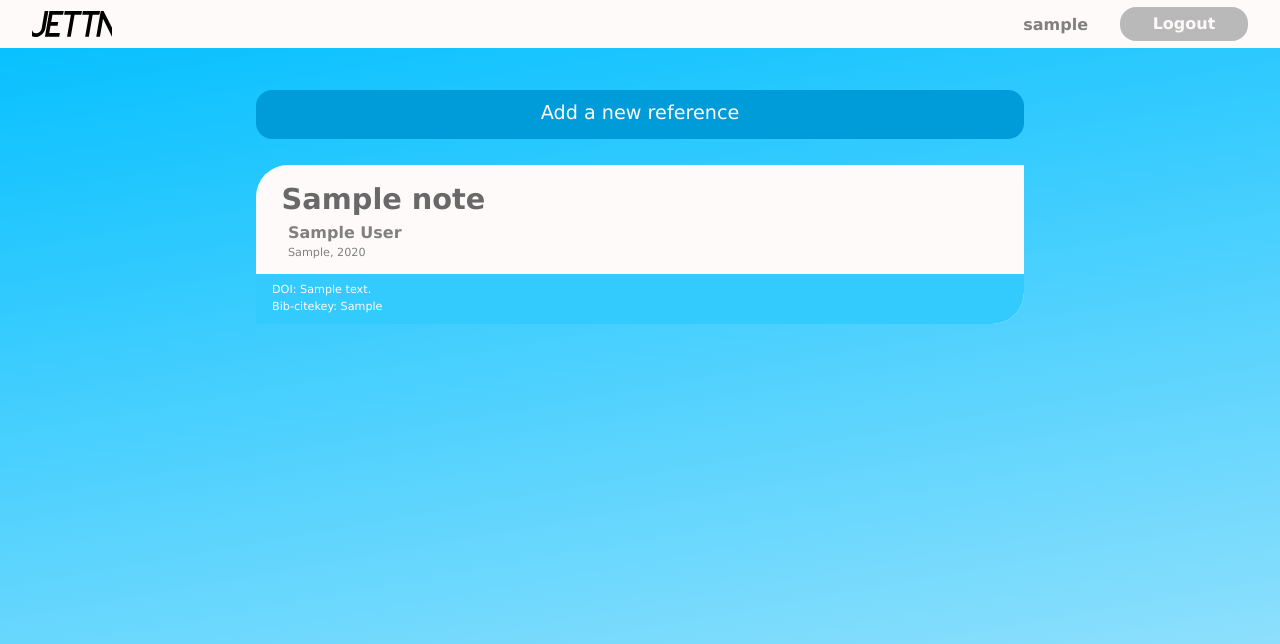
After one commit to Doubleneck/Jetta, a Flask app: template src/templates/note_listing.html in a window 1280 px wide. The commit adds this page. Shown: the top 644 px of the page. Run offline with Flask 2, Linux system fonts and the light colour scheme; the template is opened without the code that fills it: most values are stand-ins (such as "Sample title", 1, 10 or a date in 2020).

Commit message:
Make main page note-listing templates

```diff
--- a/src/routes.py
+++ b/src/routes.py
@@ -75,7 +75,7 @@ def main_page():
     if request.method == "POST":
         return redirect_to_main()
 
-    return render_template("main.html", name=user, user_id=user_id, notes=notes)
+    return render_template("note_listing.html", username=user, user_id=user_id, notes=notes)
 
 
 @app.route("/create_note")
--- a/src/static/css/styles_main.css
+++ b/src/static/css/styles_main.css
@@ -4,20 +4,45 @@
 }
 
 body {
-    background: DeepSkyBlue;
+	font-family: Verdana, Tahoma, Arial, sans-serif;
+    line-height: 1.5;
+    background: linear-gradient(170deg, DeepSkyBlue, #a6e5fc);
+    background-attachment: fixed;
 }
 
 div.page_wrapper {
 	margin: 0 auto;
 	padding: 4rem 1rem;
 	max-width: 60em;
-	font-family: Verdana, Tahoma, Arial, sans-serif;
-	line-height: 1.5;
-	/* background: green; */
+	/* background: #59d4fd; */
 }
 
+/* General */
+
+.font_big {
+    font-size: 1.8rem;
+}
+
+.font_bigger {
+    font-size: 1.2rem;
+}
+
+.font_normal {
+    font-size: 1rem;
+}
+
+.font_medium {
+    font-size: 0.8rem;
+}
+
+.font_small {
+    font-size: 0.7rem;
+}
+
+/* Signin and Register */
+
 div.credentials_box {
-    margin: 6rem auto;
+    margin: 10rem auto;
     width: 20rem;
     height: 24rem;
     overflow: auto;
@@ -87,10 +112,102 @@ p.error_msg {
     color: DarkGrey;
 }
 
-.font_small {
-    font-size: 0.7rem;
+/* Top Nav */
+
+div.topnav {
+    width: 100%;
+    height: 3rem;
+    position: fixed;
+    background: snow;
 }
 
-.font_medium {
-    font-size: 0.8rem;
+div.topnav img.logo {
+    margin-top: 0.7rem;
+    margin-left: 2rem;
+    height: 1.6rem;
 }
+
+div.topnav > a.logout {
+    margin-top: 0.45rem;
+    margin-right: 2rem;
+    padding-top: 0.3rem;
+    height: 1.8rem;
+    width: 8rem;
+    display: block;
+    float: right;
+    font-weight: bold;
+    text-decoration: none;
+    text-align: center;
+    border-radius: 1rem;
+    background: DarkGrey;
+    color: snow;
+    opacity: 0.8;
+}
+
+div.topnav > a.logout:hover {
+    opacity: 1;
+}
+
+div.topnav > p.username {
+    margin-top: 0.8rem;
+    margin-right: 2rem;
+    float: right;
+    font-weight: bold;
+    color: Grey;
+}
+
+/* Note listing */
+
+a.add_reference_btn {
+    margin: 1.6rem auto;
+    padding-top: 0.6rem;
+    height: 2.5rem;
+    width: 80%;
+    display:block;
+    text-decoration: none;
+    text-align: center;
+    border-radius: 1rem;
+    background: #009cd9;
+    color: snow;
+}
+
+a.add_reference_btn:hover {
+    background: #008ec9;
+}
+
+div.note_listing_item {
+    margin: 1rem auto;
+    padding-top: 0.8rem;
+    width: 80%;
+    min-height: 5rem;
+    border-radius: 2rem 0 2rem 0;
+    overflow: hidden;
+    background: snow
+}
+
+div.note_listing_item > p.listing_item_info {
+    margin-left: 2rem;
+    font-weight: bold;
+    color: Gray;
+}
+
+div.note_listing_item > p.note_title {
+    margin-left: 1.6rem;
+    /* text-decoration: underline; */
+    color: DimGray
+}
+
+div.note_listing_item > p.listing_item_info:last-of-type {
+    margin-bottom: 0.8rem;
+    font-weight: normal
+}
+
+div.note_listing_item > div.note_footer {
+    padding: 0.5rem 0 0.5rem 0;
+    background: #33cbfe
+}
+
+div.note_listing_item > div.note_footer > p.listing_item_info {
+    margin-left: 1rem;
+    color: snow;
+}
--- a/src/templates/base.html
+++ b/src/templates/base.html
@@ -11,10 +11,8 @@
         {% endblock %}
     </head>
     <body>
-        <div class="page_wrapper">
-            {% block content %}
-            <h1>Ohtu-Miniprojekti</h1>
-            {% endblock %}
-        </div>
+        {% block content %}
+        <h1>Ohtu-Miniprojekti</h1>
+        {% endblock %}
     <body>
 </html>
--- a/src/templates/main.html
+++ b/src/templates/main.html
@@ -5,17 +5,15 @@
 {% endblock %}
 {% block content %}
 
-<h1>Tervetuloa {{ name }} with id {{user_id}}!</h1>
-<a href="/create_note">Create a new reference</a>
-<brk>
-<h2>My bibtex references (Demo, to be updated)</h2>
+    <div class="topnav">
+        <a href="/main"><img class="logo" src="{{ url_for('static', filename='images/jetta_logo_musta.svg') }}" alt="logo"></a>
+        <a href="/" class="logout font_normal">Logout</a>
+        <p class="username font_normal">{{ username }}</p>
+    </div>
+    <div class="page_wrapper">
 
-{% for note in notes %}
-  <p {{ note.id }}" style="color: rgb(246, 249, 250)">
-    {{ note.bib_category}}, {{ note.bib_citekey }}, {{ note.author }},
-    {{ note.title }}, {{ note.title }}, {{ note.year}}, {{ note.doi_address }}</p>
-  <br>
-  <br>
-{% endfor %}
+        {% block note_content %}
+        {% endblock %}
+    </div>
 
 {% endblock %}
--- /dev/null
+++ b/src/templates/note_listing.html
@@ -0,0 +1,23 @@
+{% extends 'main.html' %}
+
+
+{% block note_content %}
+    <a href="/create_note" class="add_reference_btn font_bigger">Add a new reference</a>
+
+    {% for note in notes %}
+        {{ note_listing_item(note.title, note.author, note.year, note.doi_address, note.bib_category, note.bib_citekey) }}
+    {% endfor %}
+
+{% endblock %}
+
+{% macro note_listing_item(title, author, year, doi_address, bib_category, bib_citekey) %}
+    <div class="note_listing_item">
+        <p class="listing_item_info note_title font_big">{{ title }}</p>
+        <p class="listing_item_info note_author font_normal">{{ author }}</p>
+        <p class="listing_item_info note_published font_small">{{ bib_category }}, {{ year }}</p>
+        <div class="note_footer">
+            <p class="listing_item_info note_doi font_small">DOI: {{ doi_address }}</p>
+            <p class="listing_item_info note_citekey font_small">Bib-citekey: {{ bib_citekey }}</p>
+        </div>
+    </div>
+{% endmacro %}
```
Also changed, not shown: src/static/images/jetta_logo_harmaa.svg (added), src/static/images/jetta_logo_musta.svg (added).
